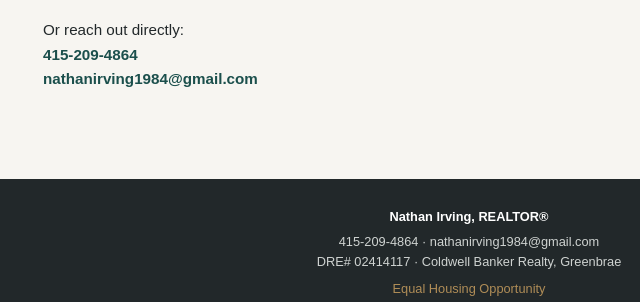
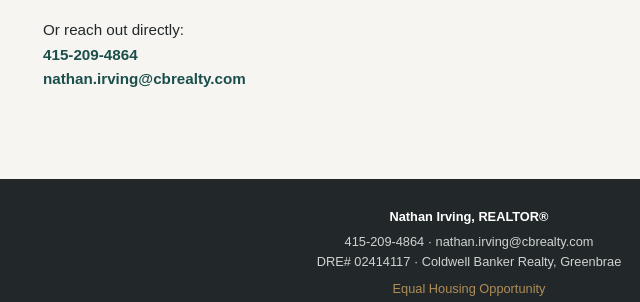
Before and after one commit to nathanirving1984-maker/3-Valleyview, a plain HTML site: page contact.html in a window 1280 px wide. Shown: the part 673-975 px from the top of the page, 171-811 px from the left. Drawn offline with Linux system fonts and the light colour scheme.

Commit message:
Update contact email to nathan.irving@cbrealty.com

```diff
--- a/contact.html
+++ b/contact.html
@@ -42,14 +42,14 @@
     <div class="contact-direct">
       <p>Or reach out directly:</p>
       <p><a href="tel:415-209-4864">415-209-4864</a></p>
-      <p><a href="mailto:nathanirving1984@gmail.com">nathanirving1984@gmail.com</a></p>
+      <p><a href="mailto:nathan.irving@cbrealty.com">nathan.irving@cbrealty.com</a></p>
     </div>
   </section>
 </main>
 
 <footer>
   <div class="agent-line">Nathan Irving, REALTOR®</div>
-  <div>415-209-4864 &middot; nathanirving1984@gmail.com</div>
+  <div>415-209-4864 &middot; nathan.irving@cbrealty.com</div>
   <div>DRE# 02414117 &middot; Coldwell Banker Realty, Greenbrae</div>
   <span class="eho">Equal Housing Opportunity</span>
   <p class="disclaimer">MLS# 21415035. Information deemed reliable but not guaranteed. All measurements and square footage are approximate. Buyer to verify all information to their own satisfaction.</p>
```
Also changed, not shown: details.html (+1 -1 lines), gallery.html (+1 -1 lines), index.html (+1 -1 lines).
